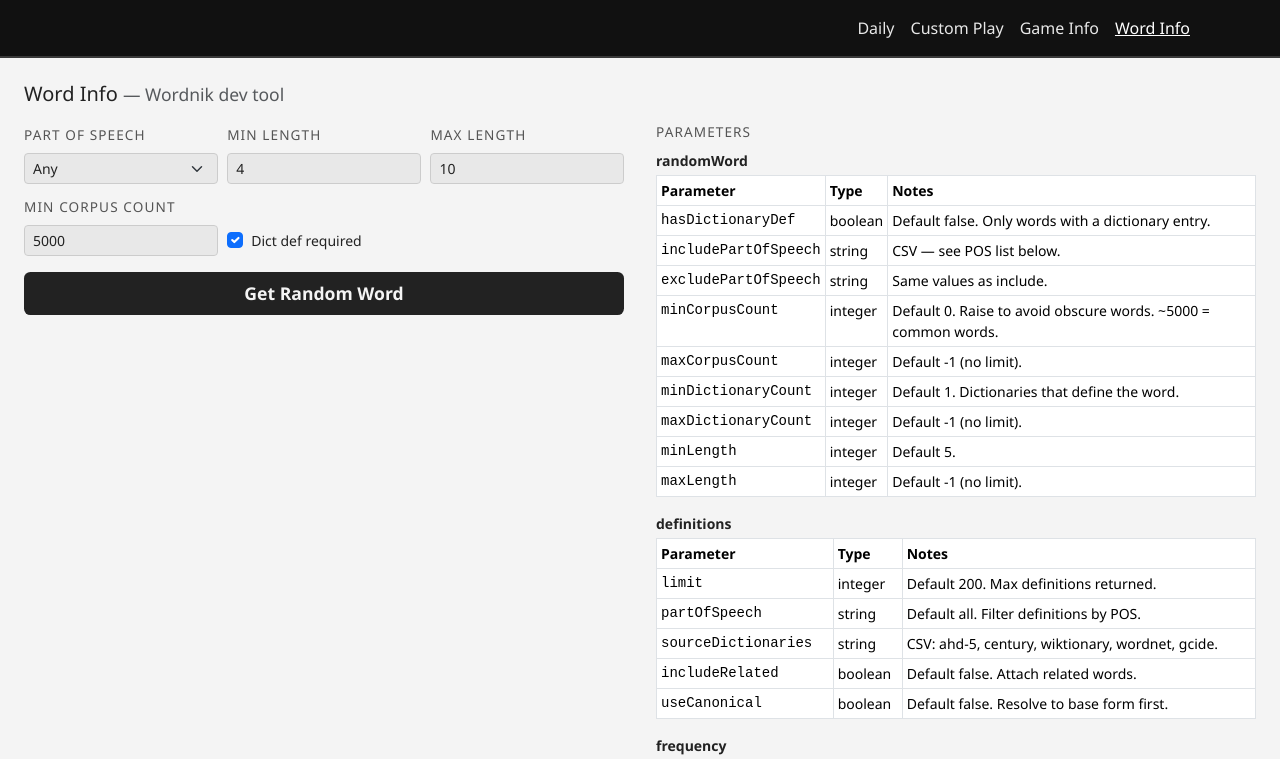
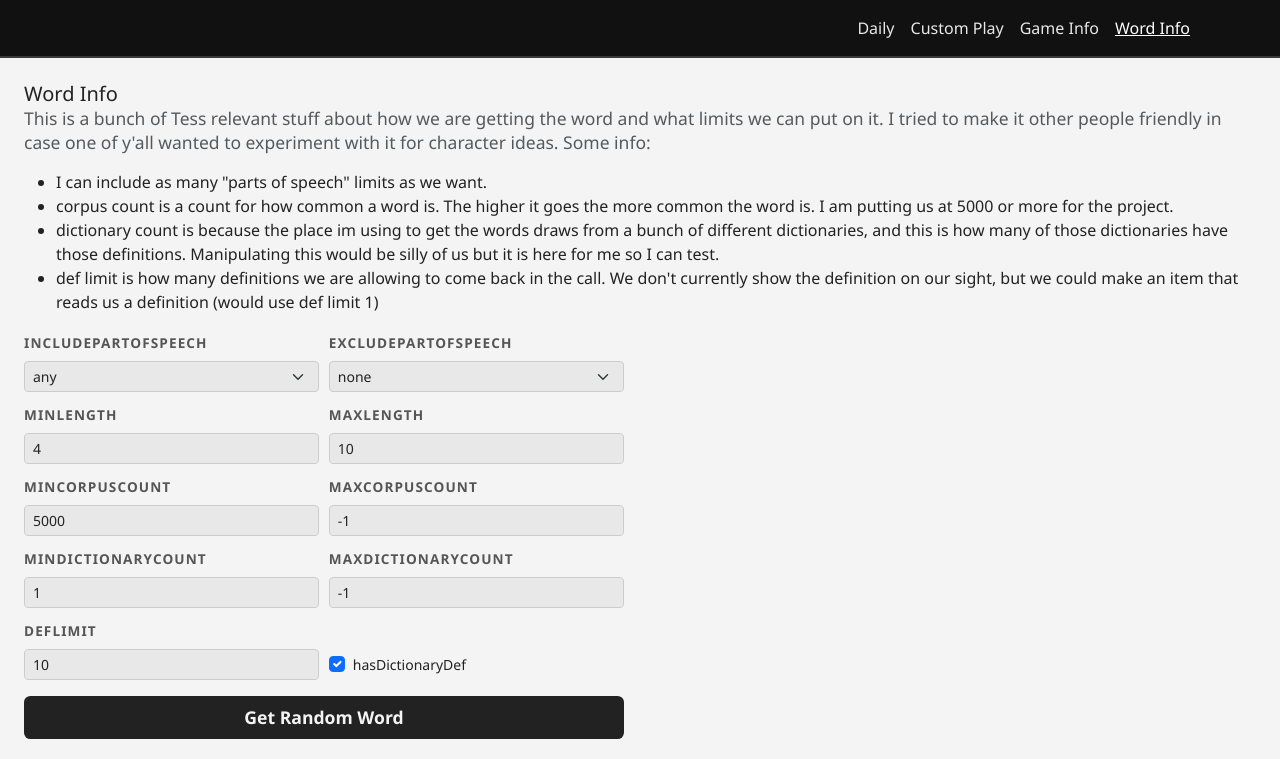
Before and after one commit to TessShearer/rpgordle, a Vue app: page /word-info in a window 1280 px wide. Shown: the top 759 px of the page. Built offline with nearby package versions, Linux system fonts and the light colour scheme.

Commit message:
make api call other people friendly for now

```diff
--- a/src/views/HomeView.vue
+++ b/src/views/HomeView.vue
@@ -1,48 +1,103 @@
 <template>
   <main class="container-fluid py-4 px-4">
-    <h5 class="mb-3">Word Info <span class="text-muted fw-normal small">— Wordnik dev tool</span></h5>
+    <h5 class="mb-3">Word Info <br><span class="text-muted fw-normal small">This is a bunch of Tess relevant stuff about how we are getting the word and what limits we can put on it. I tried to make it other people friendly in case one of y'all wanted to experiment with it for character ideas. Some info:</span></h5>
+
+    <ul>
+      <li>
+        I can include as many "parts of speech" limits as we want.
+      </li>
+      <li>
+        corpus count is a count for how common a word is. The higher it goes the more common the word is. I am putting
+        us at 5000 or more for the project.
+      </li>
+      <li>
+        dictionary count is because the place im using to get the words draws from a bunch of different dictionaries, and this is how many of those dictionaries have those definitions. Manipulating this would be silly of us but it is here for me so I can test.
+      </li>
+      <li>def limit is how many definitions we are allowing to come back in the call. We don't currently show the definition on our sight, but we could make an item that reads us a definition (would use def limit 1)</li>
+    </ul>
+
 
     <div class="word-info-layout">
 
-      <!-- LEFT: controls + results -->
+      <!-- LEFT: all parameter controls -->
       <div>
         <div class="param-grid mb-3">
+
           <div>
-            <label class="form-label counter-label">Part of speech</label>
+            <label class="form-label counter-label"><b>includePartOfSpeech</b></label>
             <select class="form-select gs-select form-select-sm" v-model="params.includePartOfSpeech">
-              <option value="">Any</option>
-              <option value="noun">Noun</option>
-              <option value="verb">Verb</option>
-              <option value="adjective">Adjective</option>
-              <option value="adverb">Adverb</option>
+              <option value="">any</option>
+              <option v-for="pos in POS_OPTIONS" :key="pos" :value="pos">{{ pos }}</option>
             </select>
           </div>
+
           <div>
-            <label class="form-label counter-label">Min length</label>
-            <input type="number" class="form-control gs-select form-control-sm" v-model.number="params.minLength" min="1" max="30" />
+            <label class="form-label counter-label"><b>excludePartOfSpeech</b></label>
+            <select class="form-select gs-select form-select-sm" v-model="params.excludePartOfSpeech">
+              <option value="">none</option>
+              <option v-for="pos in POS_OPTIONS" :key="pos" :value="pos">{{ pos }}</option>
+            </select>
           </div>
+
           <div>
-            <label class="form-label counter-label">Max length</label>
-            <input type="number" class="form-control gs-select form-control-sm" v-model.number="params.maxLength" min="1" max="30" />
+            <label class="form-label counter-label"><b>minLength</b></label>
+            <input type="number" class="form-control gs-select form-control-sm" v-model.number="params.minLength"
+              min="1" max="30" />
           </div>
+
           <div>
-            <label class="form-label counter-label">Min corpus count</label>
-            <input type="number" class="form-control gs-select form-control-sm" v-model.number="params.minCorpusCount" min="0" step="1000" />
+            <label class="form-label counter-label"><b>maxLength</b></label>
+            <input type="number" class="form-control gs-select form-control-sm" v-model.number="params.maxLength"
+              min="-1" max="30" />
           </div>
+
+          <div>
+            <label class="form-label counter-label"><b>minCorpusCount</b></label>
+            <input type="number" class="form-control gs-select form-control-sm" v-model.number="params.minCorpusCount"
+              min="0" step="1000" />
+          </div>
+
+          <div>
+            <label class="form-label counter-label"><b>maxCorpusCount</b></label>
+            <input type="number" class="form-control gs-select form-control-sm" v-model.number="params.maxCorpusCount"
+              min="-1" step="1000" />
+          </div>
+
+          <div>
+            <label class="form-label counter-label"><b>minDictionaryCount</b></label>
+            <input type="number" class="form-control gs-select form-control-sm"
+              v-model.number="params.minDictionaryCount" min="1" />
+          </div>
+
+          <div>
+            <label class="form-label counter-label"><b>maxDictionaryCount</b></label>
+            <input type="number" class="form-control gs-select form-control-sm"
+              v-model.number="params.maxDictionaryCount" min="-1" />
+          </div>
+
+          <div>
+            <label class="form-label counter-label"><b>defLimit</b></label>
+            <input type="number" class="form-control gs-select form-control-sm" v-model.number="params.defLimit" min="1"
+              max="200" />
+          </div>
+
           <div class="d-flex align-items-end pb-1">
             <div class="form-check mb-0">
               <input class="form-check-input" type="checkbox" id="dictDef" v-model="params.hasDictionaryDef" />
-              <label class="form-check-label small" for="dictDef">Dict def required</label>
+              <label class="form-check-label small" for="dictDef">hasDictionaryDef</label>
             </div>
           </div>
+
         </div>
 
-        <button class="btn btn-press w-100 py-2 mb-3" :disabled="loading" @click="fetchWord">
+        <button class="btn btn-press w-100 py-2" :disabled="loading" @click="fetchWord">
           {{ loading ? 'Fetching…' : 'Get Random Word' }}
         </button>
+        <p v-if="error" class="text-danger small mt-2 mb-0">{{ error }}</p>
+      </div>
 
-        <p v-if="error" class="text-danger small mb-3">{{ error }}</p>
-
+      <!-- RIGHT: results -->
+      <div>
         <template v-if="word">
           <div class="counter-card p-3 mb-3 text-center">
             <p class="counter-label mb-1">Random Word</p>
@@ -73,64 +128,6 @@
         </template>
       </div>
 
-      <!-- RIGHT: parameter reference -->
-      <div>
-        <p class="counter-label mb-2">Parameters</p>
-
-        <p class="small fw-semibold mb-1 mt-2">randomWord</p>
-        <table class="table table-sm table-bordered small ref-table">
-          <thead><tr><th>Parameter</th><th>Type</th><th>Notes</th></tr></thead>
-          <tbody>
-            <tr><td>hasDictionaryDef</td><td>boolean</td><td>Default false. Only words with a dictionary entry.</td></tr>
-            <tr><td>includePartOfSpeech</td><td>string</td><td>CSV — see POS list below.</td></tr>
-            <tr><td>excludePartOfSpeech</td><td>string</td><td>Same values as include.</td></tr>
-            <tr><td>minCorpusCount</td><td>integer</td><td>Default 0. Raise to avoid obscure words. ~5000 = common words.</td></tr>
-            <tr><td>maxCorpusCount</td><td>integer</td><td>Default -1 (no limit).</td></tr>
-            <tr><td>minDictionaryCount</td><td>integer</td><td>Default 1. Dictionaries that define the word.</td></tr>
-            <tr><td>maxDictionaryCount</td><td>integer</td><td>Default -1 (no limit).</td></tr>
-            <tr><td>minLength</td><td>integer</td><td>Default 5.</td></tr>
-            <tr><td>maxLength</td><td>integer</td><td>Default -1 (no limit).</td></tr>
-          </tbody>
-        </table>
-
-        <p class="small fw-semibold mb-1 mt-3">definitions</p>
-        <table class="table table-sm table-bordered small ref-table">
-          <thead><tr><th>Parameter</th><th>Type</th><th>Notes</th></tr></thead>
-          <tbody>
-            <tr><td>limit</td><td>integer</td><td>Default 200. Max definitions returned.</td></tr>
-            <tr><td>partOfSpeech</td><td>string</td><td>Default all. Filter definitions by POS.</td></tr>
-            <tr><td>sourceDictionaries</td><td>string</td><td>CSV: ahd-5, century, wiktionary, wordnet, gcide.</td></tr>
-            <tr><td>includeRelated</td><td>boolean</td><td>Default false. Attach related words.</td></tr>
-            <tr><td>useCanonical</td><td>boolean</td><td>Default false. Resolve to base form first.</td></tr>
-          </tbody>
-        </table>
-
-        <p class="small fw-semibold mb-1 mt-3">frequency</p>
-        <table class="table table-sm table-bordered small ref-table">
-          <thead><tr><th>Parameter</th><th>Type</th><th>Notes</th></tr></thead>
-          <tbody>
-            <tr><td>startYear</td><td>integer</td><td>Default 1800.</td></tr>
-            <tr><td>endYear</td><td>integer</td><td>Default 2012.</td></tr>
-            <tr><td>useCanonical</td><td>boolean</td><td>Default false.</td></tr>
-          </tbody>
-        </table>
-
-        <p class="small fw-semibold mb-1 mt-3">syllables &amp; examples</p>
-        <table class="table table-sm table-bordered small ref-table">
-          <thead><tr><th>Parameter</th><th>Type</th><th>Notes</th></tr></thead>
-          <tbody>
-            <tr><td>limit</td><td>integer</td><td>Syllables default 50, examples default 5.</td></tr>
-            <tr><td>useCanonical</td><td>boolean</td><td>Default false.</td></tr>
-            <tr><td>sourceDictionary</td><td>string</td><td>Syllables only: ahd-5, century, etc.</td></tr>
-            <tr><td>skip</td><td>integer</td><td>Examples only. Pagination offset, default 0.</td></tr>
-            <tr><td>includeDuplicates</td><td>boolean</td><td>Examples only. Default false.</td></tr>
-          </tbody>
-        </table>
-
-        <p class="small fw-semibold mb-1 mt-3">POS values</p>
-        <p class="small text-muted lh-sm">noun, verb, adjective, adverb, interjection, pronoun, preposition, abbreviation, affix, article, auxiliary-verb, conjunction, definite-article, family-name, given-name, idiom, imperative, noun-phrase, phrasal-prefix, proper-noun, proper-noun-plural, proper-noun-posessive, suffix, verb-intransitive, verb-transitive</p>
-      </div>
-
     </div>
   </main>
 </template>
@@ -139,62 +136,79 @@
 import { ref, reactive } from 'vue'
 import { fetchRandomWord, fetchDefinitions, fetchSyllables, fetchFrequency } from '@/services/wordnik.js'
 
-const BASE = 'https://api.wordnik.com/v4'
+const BASE = '/api/wordnik'
+
+const POS_OPTIONS = [
+  'noun', 'verb', 'adjective', 'adverb', 'interjection', 'pronoun',
+  'preposition', 'proper-noun', 'auxiliary-verb', 'conjunction',
+  'idiom', 'given-name', 'family-name', 'abbreviation', 'affix',
+  'verb-intransitive', 'verb-transitive',
+]
 
 const loading = ref(false)
-const error   = ref('')
-const word    = ref('')
+const error = ref('')
+const word = ref('')
 const lastUrl = ref('')
 
-const rawWord        = ref(null)
+const rawWord = ref(null)
 const rawDefinitions = ref(null)
-const rawSyllables   = ref(null)
-const rawFrequency   = ref(null)
+const rawSyllables = ref(null)
+const rawFrequency = ref(null)
 
 const params = reactive({
   includePartOfSpeech: '',
+  excludePartOfSpeech: '',
   minLength: 4,
   maxLength: 10,
   minCorpusCount: 5000,
+  maxCorpusCount: -1,
+  minDictionaryCount: 1,
+  maxDictionaryCount: -1,
   hasDictionaryDef: true,
+  defLimit: 10,
 })
 
 async function fetchWord() {
-  loading.value     = true
-  error.value       = ''
-  word.value        = ''
-  lastUrl.value     = ''
-  rawWord.value     = null
+  loading.value = true
+  error.value = ''
+  word.value = ''
+  lastUrl.value = ''
+  rawWord.value = null
   rawDefinitions.value = null
-  rawSyllables.value   = null
-  rawFrequency.value   = null
+  rawSyllables.value = null
+  rawFrequency.value = null
 
   try {
     const wordParams = {
       minLength: params.minLength,
       maxLength: params.maxLength,
       minCorpusCount: params.minCorpusCount,
+      maxCorpusCount: params.maxCorpusCount,
+      minDictionaryCount: params.minDictionaryCount,
+      maxDictionaryCount: params.maxDictionaryCount,
       hasDictionaryDef: params.hasDictionaryDef ? 'true' : 'false',
     }
     if (params.includePartOfSpeech) wordParams.includePartOfSpeech = params.includePartOfSpeech
+    if (params.excludePartOfSpeech) wordParams.excludePartOfSpeech = params.excludePartOfSpeech
 
-    // Build display URL (without the key)
-    const displayParams = new URLSearchParams({ ...wordParams })
-    lastUrl.value = `${BASE}/words.json/randomWord?${displayParams}&api_key=…`
+    const displayParams = new URLSearchParams(wordParams)
+    if (params.includePartOfSpeech) displayParams.set('includePartOfSpeech', params.includePartOfSpeech)
+    if (params.excludePartOfSpeech) displayParams.set('excludePartOfSpeech', params.excludePartOfSpeech)
+    lastUrl.value = `${BASE}/random?${displayParams}`
 
     const wordResult = await fetchRandomWord(wordParams)
-    rawWord.value    = wordResult
-    word.value       = wordResult.word
+    rawWord.value = wordResult
+    word.value = wordResult.word
 
     const [defs, sylls, freq] = await Promise.allSettled([
-      fetchDefinitions(wordResult.word),
+      fetchDefinitions(wordResult.word, { limit: params.defLimit }),
       fetchSyllables(wordResult.word),
       fetchFrequency(wordResult.word),
     ])
 
-    if (defs.status  === 'fulfilled') rawDefinitions.value = defs.value
-    if (sylls.status === 'fulfilled') rawSyllables.value   = sylls.value
-    if (freq.status  === 'fulfilled') rawFrequency.value   = freq.value
+    if (defs.status === 'fulfilled') rawDefinitions.value = defs.value
+    if (sylls.status === 'fulfilled') rawSyllables.value = sylls.value
+    if (freq.status === 'fulfilled') rawFrequency.value = freq.value
   } catch (e) {
     error.value = `Wordnik error: ${e.message}`
   } finally {
@@ -212,12 +226,14 @@ async function fetchWord() {
 }
 
 @media (max-width: 700px) {
-  .word-info-layout { grid-template-columns: 1fr; }
+  .word-info-layout {
+    grid-template-columns: 1fr;
+  }
 }
 
 .param-grid {
   display: grid;
-  grid-template-columns: repeat(3, 1fr);
+  grid-template-columns: 1fr 1fr;
   gap: 0.6rem;
 }
 
@@ -239,7 +255,4 @@ async function fetchWord() {
   overflow-x: auto;
   margin: 0;
 }
-
-.ref-table th { white-space: nowrap; }
-.ref-table td:first-child { font-family: monospace; white-space: nowrap; }
 </style>
```
